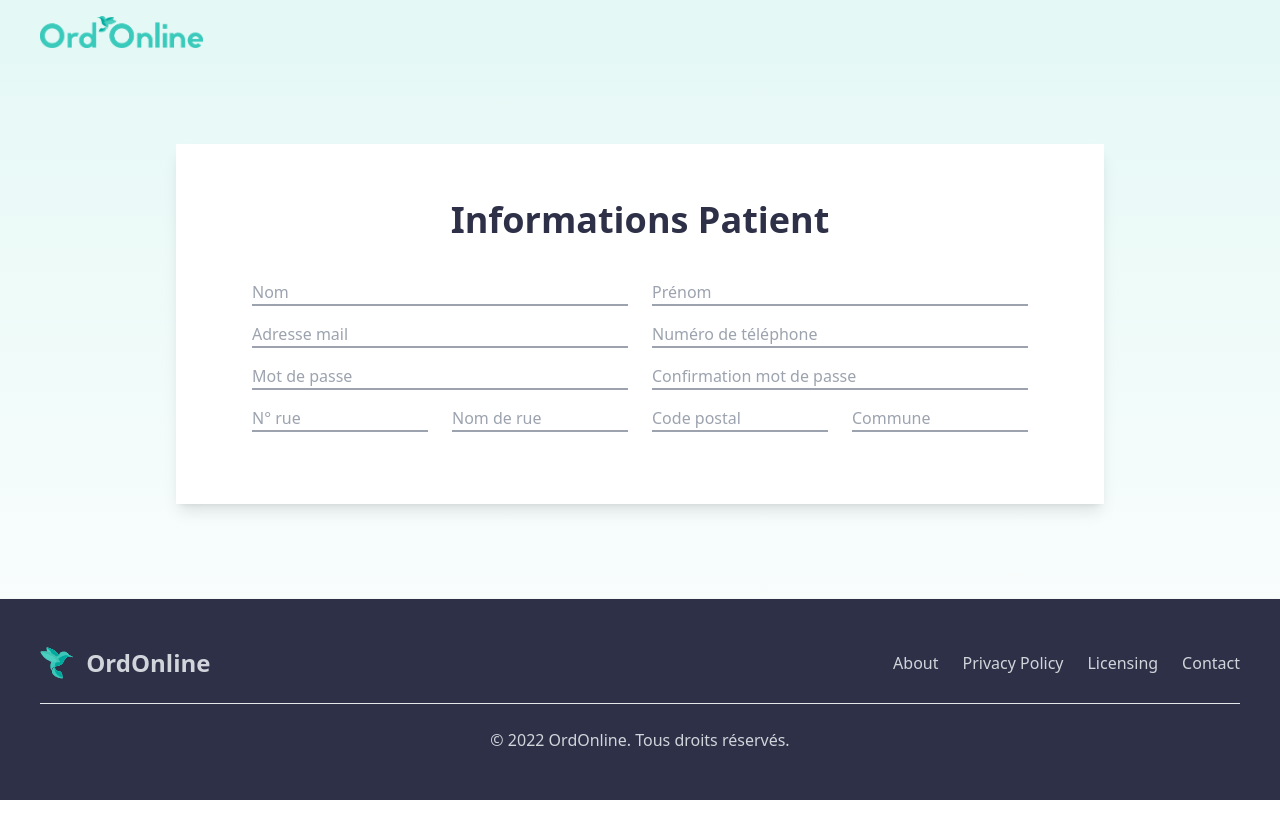
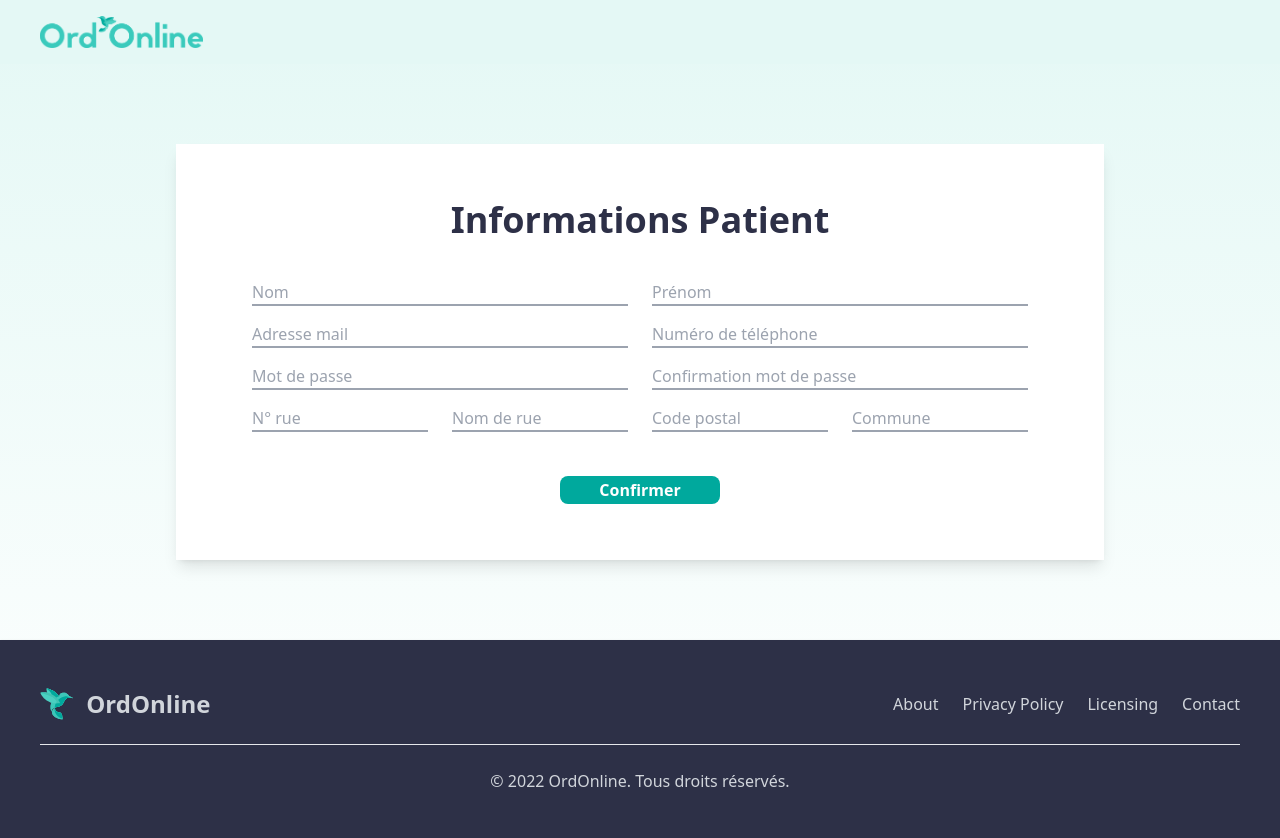
Before and after one commit to AurelDP/OrdOnline, a Vue app in the folder client/: page /register in a window 1280 px wide. Shown: the top 838 px of the page. Before the commit the page ends 800 px from the top, so only its background shows below. Built offline with nearby package versions, Linux system fonts and the light colour scheme.

Commit message:
[Update] Added buttons and statut to WhiteBoard component

```diff
--- a/client/src/components/globalComponents/Button.vue
+++ b/client/src/components/globalComponents/Button.vue
@@ -1,5 +1,5 @@
 <template>
-  <router-link v-bind:to=src class="transition ord-button">
+  <router-link :to=src class="transition ord-button">
       {{text}}
   </router-link>
 </template>
--- a/client/src/components/globalComponents/Navbar.vue
+++ b/client/src/components/globalComponents/Navbar.vue
@@ -3,10 +3,10 @@
     <NavbarBanner/>
     <NavbarButtons
         v-if="buttons === true"
-        v-bind:text1=text1
-        v-bind:text2=text2
-        v-bind:src1=src1
-        v-bind:src2=src2
+        :text1=text1
+        :text2=text2
+        :src1=src1
+        :src2=src2
     />
   </nav>
 </template>
--- a/client/src/components/globalComponents/NavbarButtons.vue
+++ b/client/src/components/globalComponents/NavbarButtons.vue
@@ -1,13 +1,13 @@
 <template>
   <div class="flex flex-row flex-wrap justify-center gap-x-7">
     <Button
-        v-bind:text=text1
-        v-bind:src=src1
+        :text=text1
+        :src=src1
         class="ord-button-green hover:ord-button-green-hover"
     />
     <Button
-        v-bind:text=text2
-        v-bind:src=src2
+        :text=text2
+        :src=src2
         class="ord-button-lightgreen hover:ord-button-lightgreen-hover"
     />
   </div>
--- a/client/src/components/globalComponents/WhiteBoard.vue
+++ b/client/src/components/globalComponents/WhiteBoard.vue
@@ -1,18 +1,51 @@
 <template>
   <div class="w-screen">
-    <div class="md:p-14 sm:p-10 p-6 my-20 md:mx-44 sm:mx-24 mx-12 bg-white shadow-lg">
+    <div class="relative md:p-14 sm:p-10 p-6 my-20 md:mx-44 sm:mx-24 mx-12 bg-white shadow-lg">
+      <div
+          v-if="statut === true"
+          :class=classStatut
+          class="absolute md:-right-4 md:top-4 md:w-40 right-0 -top-10 w-full py-2 px-4 bg-white-gray text-xl shadow-lg"
+      >
+        <p>{{ textStatut }}</p>
+      </div>
       <h1 class="ord-text-title text-center">{{ title }}</h1>
       <slot/>
+      <div v-if="button1 === true || button2 === true" class="flex flex-row mt-12 flex-wrap justify-center gap-x-7 gap-y-2">
+        <Button v-if="button1 === true"
+          :class=class1
+          :text=text1
+          :src=src1
+        />
+        <Button v-if="button2 === true"
+            :class=class2
+            :text=text2
+            :src=src2
+        />
+      </div>
     </div>
   </div>
 </template>
 
 <script>
+import Button from "@/components/globalComponents/Button";
+
 export default {
   name: "WhiteBoard",
   props: {
     title: String,
-  }
+    button1: Boolean,
+    button2: Boolean,
+    text1: String,
+    text2: String,
+    src1: String,
+    src2: String,
+    class1: String,
+    class2: String,
+    statut: Boolean,
+    classStatut: String,
+    textStatut: String,
+  },
+  components: {Button}
 }
 </script>
 
--- a/client/src/components/selectRole/CardRole.vue
+++ b/client/src/components/selectRole/CardRole.vue
@@ -1,6 +1,6 @@
 <template>
   <div class="m-5">
-    <router-link to="/" class="group flex place-content-center bg-white rounded-3xl shadow-lg w-52 h-52 p-4">
+    <router-link to="/register" class="group flex place-content-center bg-white rounded-3xl shadow-lg w-52 h-52 p-4">
       <div class="flex flex-col text-center place-content-center">
 
         <svg v-if="role === 'patient'" class="mx-auto group-hover:fill-ord-green-100 transition h-28" fill="#2D3047"
--- a/client/src/views/AboutView.vue
+++ b/client/src/views/AboutView.vue
@@ -1,5 +1,5 @@
 <template>
-  <AdaptFooterBackground v-bind:backgroundGradient="false">
+  <AdaptFooterBackground :backgroundGradient="false">
     <Navbar/>
     <h1>This is an about page</h1>
   </AdaptFooterBackground>
--- a/client/src/views/ErrorView.vue
+++ b/client/src/views/ErrorView.vue
@@ -1,5 +1,5 @@
 <template>
- <AdaptFooterBackground v-bind:backgroundGradient="true">
+ <AdaptFooterBackground :backgroundGradient="true">
    <Navbar/>
    <div class="ord-py-adapt ord-px-adapt">
      <h1 class="font-bold text-ord-lightred text-5xl text-center">
--- a/client/src/views/HomeView.vue
+++ b/client/src/views/HomeView.vue
@@ -1,11 +1,11 @@
 <template>
-  <AdaptFooterBackground v-bind:backgroundGradient="true">
+  <AdaptFooterBackground :backgroundGradient="true">
     <Navbar
-        v-bind:buttons="true"
-        v-bind:text1="'Inscription'"
-        v-bind:text2="'Connexion'"
-        v-bind:src1="'/signUp'"
-        v-bind:src2="'/signIn'"
+        :buttons="true"
+        :text1="'Inscription'"
+        :text2="'Connexion'"
+        :src1="'/signUp'"
+        :src2="'/signIn'"
     />
   </AdaptFooterBackground>
 </template>
--- a/client/src/views/RegisterView.vue
+++ b/client/src/views/RegisterView.vue
@@ -1,7 +1,13 @@
 <template>
-  <AdaptFooterBackground v-bind:backgroundGradient="true">
+  <AdaptFooterBackground :backgroundGradient="true">
     <Navbar/>
-    <WhiteBoard title="Informations Patient">
+    <WhiteBoard
+        title="Informations Patient"
+        :button1="true"
+        :class1="'ord-button-green hover:ord-button-green-hover'"
+        :text1="'Confirmer'"
+        :src1="'/'"
+    >
       <RegisterForm/>
     </WhiteBoard>
   </AdaptFooterBackground>
--- a/client/src/views/SelectRoleView.vue
+++ b/client/src/views/SelectRoleView.vue
@@ -1,5 +1,5 @@
 <template>
-  <AdaptFooterBackground v-bind:backgroundGradient="true">
+  <AdaptFooterBackground :backgroundGradient="true">
     <div class="md:px-24 sm:px-16 px-8 py-10">
       <HeaderLogo/>
       <div class="flex flex-col">
--- a/client/tailwind.config.js
+++ b/client/tailwind.config.js
@@ -24,6 +24,7 @@ module.exports = {
       'ord-lightred': '#E47273',
       'white': colors.white,
       'light-gray': colors.gray[300],
+      'white-gray': colors.gray[200],
       'gray': colors.gray,
     }
   },
```
